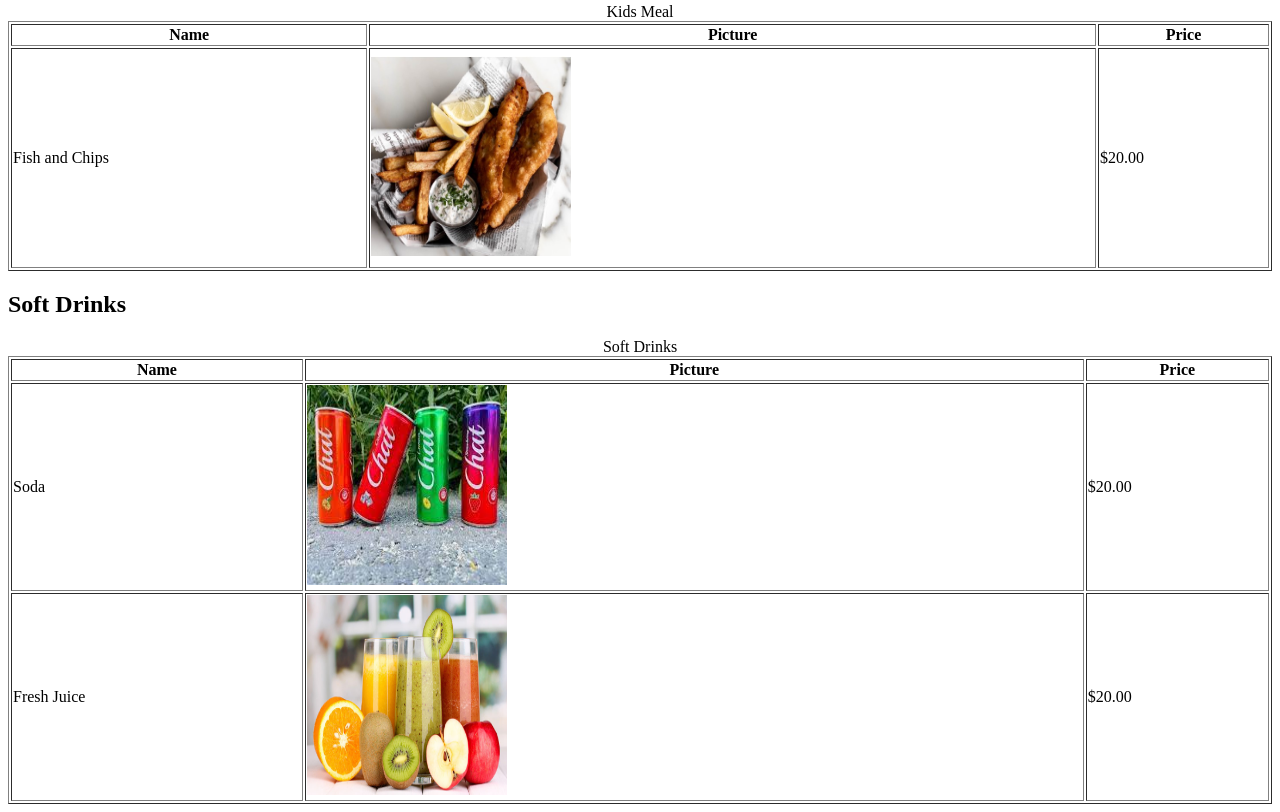
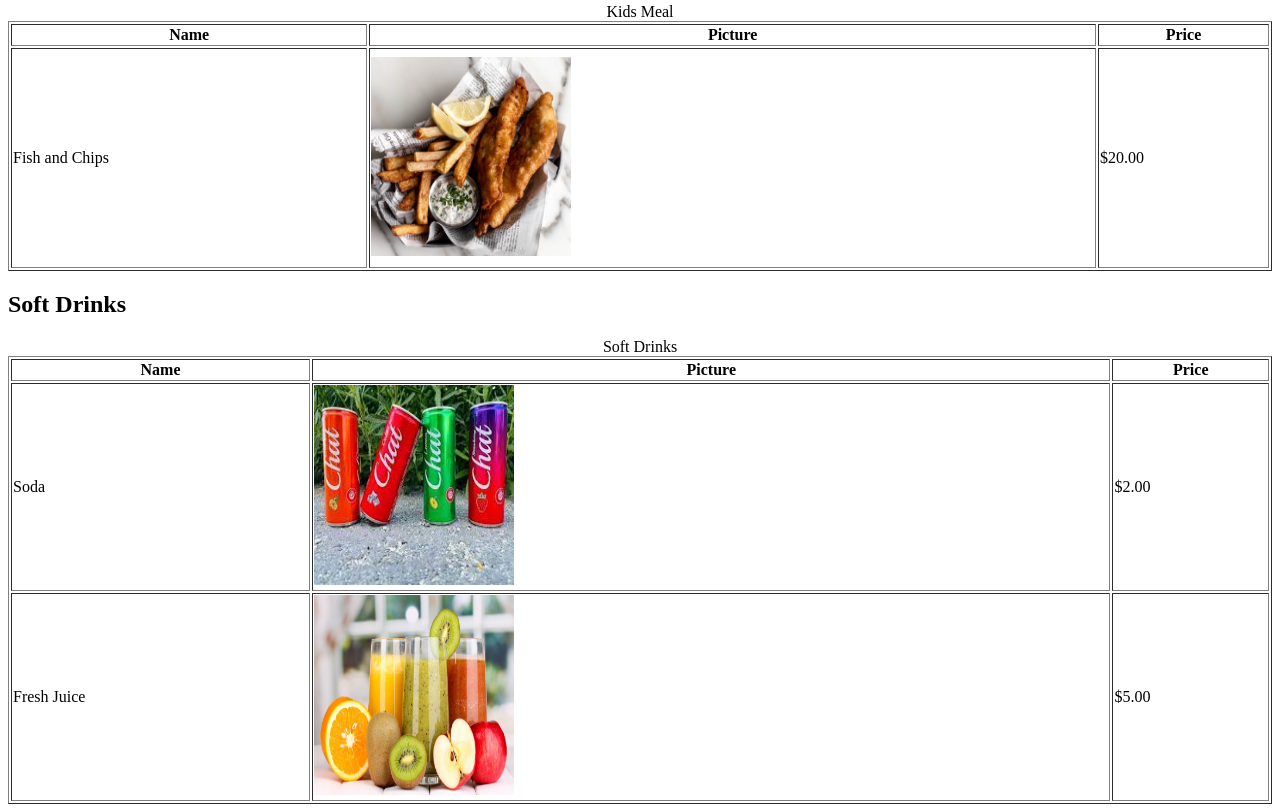
Before and after one commit to hanantawafsha/task3, a plain HTML site: page menu.html in a window 1280 px wide. Shown: the part 1874-2686 px from the top of the page. Drawn offline with Linux system fonts and the light colour scheme.

Commit message:
Update menu.html

```diff
--- a/menu.html
+++ b/menu.html
@@ -131,12 +131,12 @@
     <tr>
         <td>Soda</td>
         <td><img src="./img/chatsoda.jpg" alt="Soda" width="200" height="200"></td>
-        <td>$20.00</td>
+        <td>$2.00</td>
     </tr>
     <tr>
         <td>Fresh Juice</td>
         <td><img src="./img/Fresh-juice.jpg" alt="fresh juice" width="200" height="200"></td>
-        <td>$20.00</td>
+        <td>$5.00</td>
     </tr>
 </tbody>
 </table>
```
